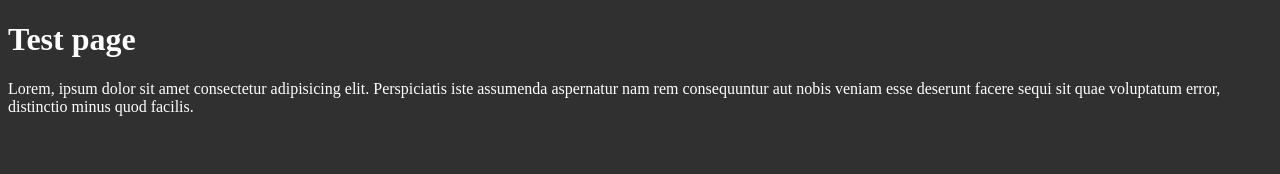
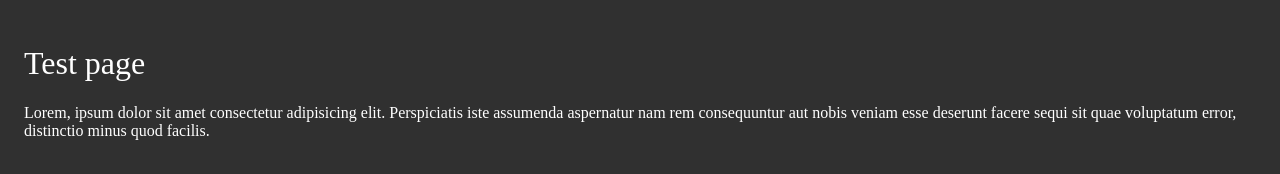
Before and after one commit to rusicsemenov/test, a plain HTML site: page index.html in a window 1280 px wide. Drawn offline with Linux system fonts and the light colour scheme.

Commit message:
Before reset

```diff
--- a/index.html
+++ b/index.html
@@ -9,6 +9,10 @@
       body {
         background-color: #303030;
         color: white;
+        padding: 1rem;
+      }
+      h1 {
+        font-weight: 100;
       }
     </style>
   </head>
```
